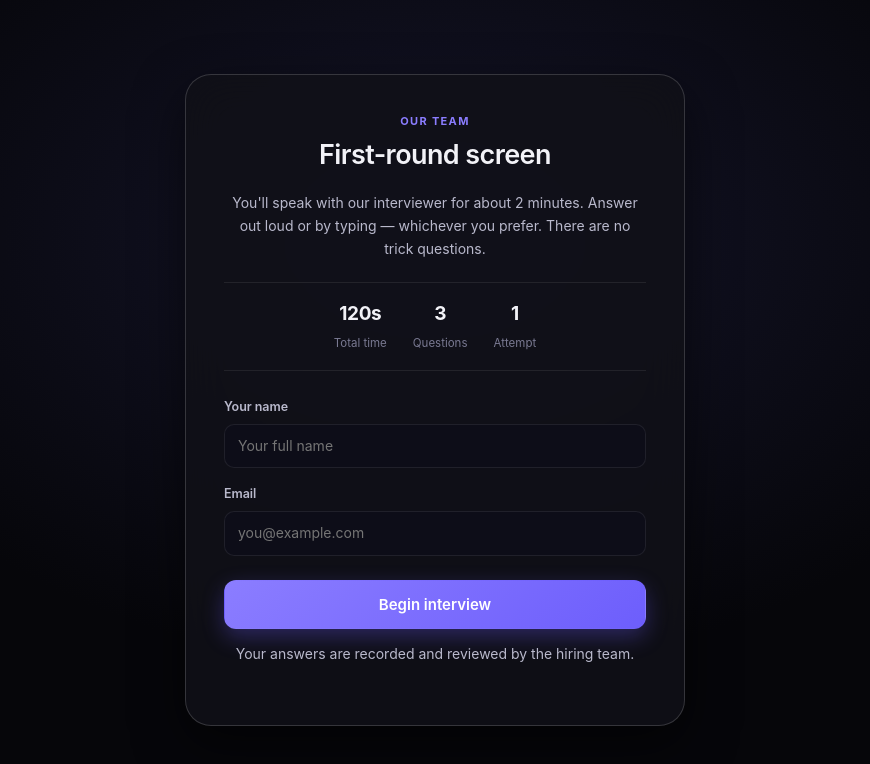
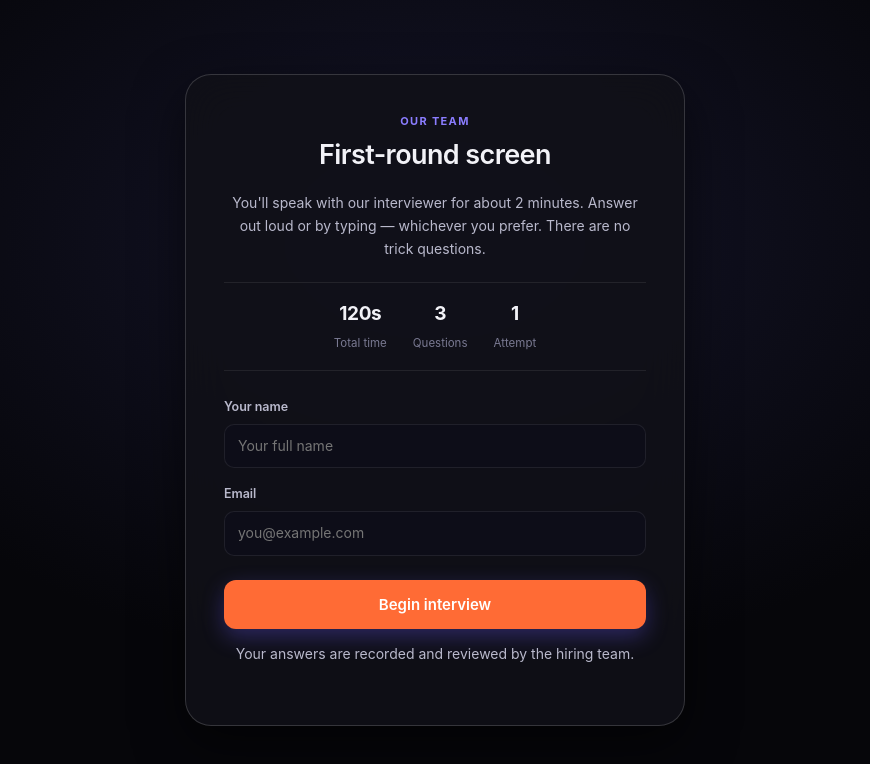
Before and after one commit to praveensaharan/firstround-demo, a website: page public/interview/index.html in a window 1280 px wide. Shown: the whole page, without its empty margins (205-1075 px from the left). Drawn offline with Linux system fonts and the light colour scheme; no server answers; files whose address does not match are found by name.

Commit message:
Set the Begin interview button background color to brand color #FF6B35

```diff
--- a/public/css/app.css
+++ b/public/css/app.css
@@ -267,6 +267,10 @@ a:hover { text-decoration: underline; }
   box-shadow: 0 8px 22px rgba(109, 94, 252, 0.32);
 }
 .btn-primary:hover:not(:disabled) { filter: brightness(1.09); }
+
+.gate .btn-primary {
+  background: #FF6B35;
+}
 
 .btn-ghost {
   background: var(--surface-2);
```
